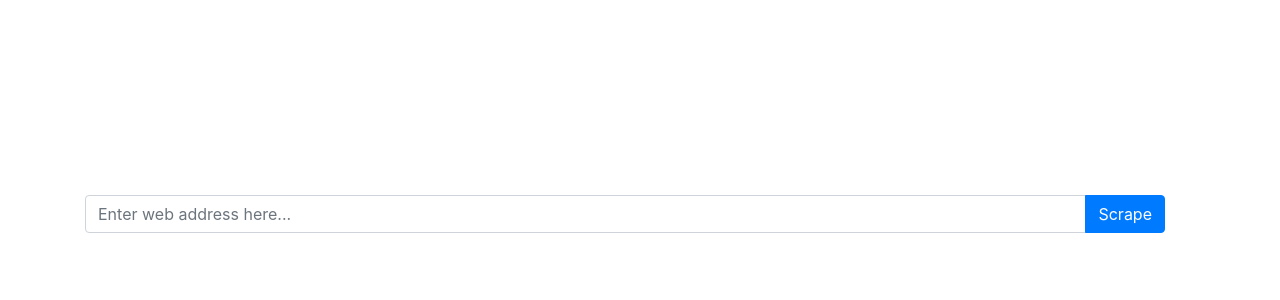
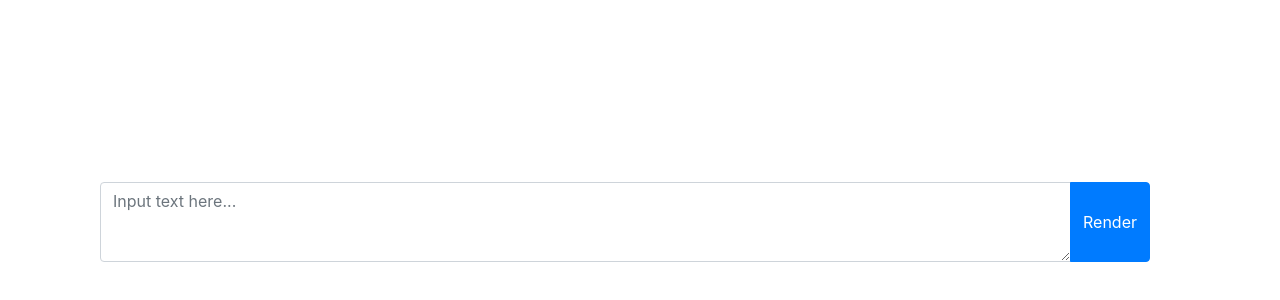
Before and after one commit to gryphbecrazeh/next-express-product-scraper, a Next.js app: page / in a window 1280 px wide. Shown: the part 178-478 px from the top of the page. Built offline with nearby package versions, Linux system fonts and the light colour scheme.

Commit message:
set ground work for manipulating and formatting text

```diff
--- /dev/null
+++ b/components/ContentManipulator.jsx
@@ -0,0 +1,48 @@
+// ---------------------------------------------------React
+import React, { useState } from "react";
+// ---------------------------------------------------Reactstrap
+import {
+	Container,
+	Row,
+	Col,
+	Button,
+	InputGroupAddon,
+	InputGroup
+} from "reactstrap";
+// ---------------------------------------------------Components
+import InputComponent from "../components/Input";
+import OutputComponent from "../components/Output";
+
+export default function ContentManipulator({}) {
+	const [inputContent, updateInput] = useState("");
+	const [outputContent, setOutput] = useState("");
+	let handleUpdate = e => {
+		updateInput(e.target.value);
+	};
+	let handleOutput = e => {
+		setOutput(inputContent);
+	};
+	return (
+		<div>
+			<Container>
+				<Row>
+					<Col>
+						<InputGroup>
+							<InputComponent update={handleUpdate} />
+							<InputGroupAddon addonType="append">
+								<Button color="primary" onClick={handleOutput}>
+									Render
+								</Button>
+							</InputGroupAddon>
+						</InputGroup>
+					</Col>
+				</Row>
+				<Row>
+					<Col>
+						<OutputComponent output={outputContent} />
+					</Col>
+				</Row>
+			</Container>
+		</div>
+	);
+}
--- /dev/null
+++ b/components/Input.jsx
@@ -0,0 +1,16 @@
+// ---------------------------------------------------React
+import React, { useState } from "react";
+// ---------------------------------------------------Reactstrap
+import { Input } from "reactstrap";
+// ---------------------------------------------------Components
+
+export default function InputComponent({ update }) {
+	return (
+		<Input
+			type="textarea"
+			style={{ minHeight: "5em" }}
+			placeholder="Input text here..."
+			onChange={update}
+		></Input>
+	);
+}
--- /dev/null
+++ b/components/Output.jsx
@@ -0,0 +1,16 @@
+// ---------------------------------------------------React
+import React, { useState } from "react";
+// ---------------------------------------------------Reactstrap
+import { Container, Row, Col } from "reactstrap";
+
+// ---------------------------------------------------Components
+
+export default function OutputComponent({ output }) {
+	return (
+		<Container>
+			<Row>
+				<Col>{output}</Col>
+			</Row>
+		</Container>
+	);
+}
--- a/pages/index.js
+++ b/pages/index.js
@@ -9,6 +9,7 @@ import { Container, Row, Col } from "reactstrap";
 // import "bootstrap/dist/css/bootstrap.css";
 // ---------------------------------------------------Components
 import Scraper from "../components/Scraper";
+import ContentManipulator from "../components/ContentManipulator";
 export default () => {
 	return (
 		<div>
@@ -38,8 +39,9 @@ export default () => {
 						width: "100%"
 					}}
 				>
+					{/* <Col><Scraper /></Col> */}
 					<Col>
-						<Scraper />
+						<ContentManipulator />
 					</Col>
 				</Row>
 			</Container>
```
